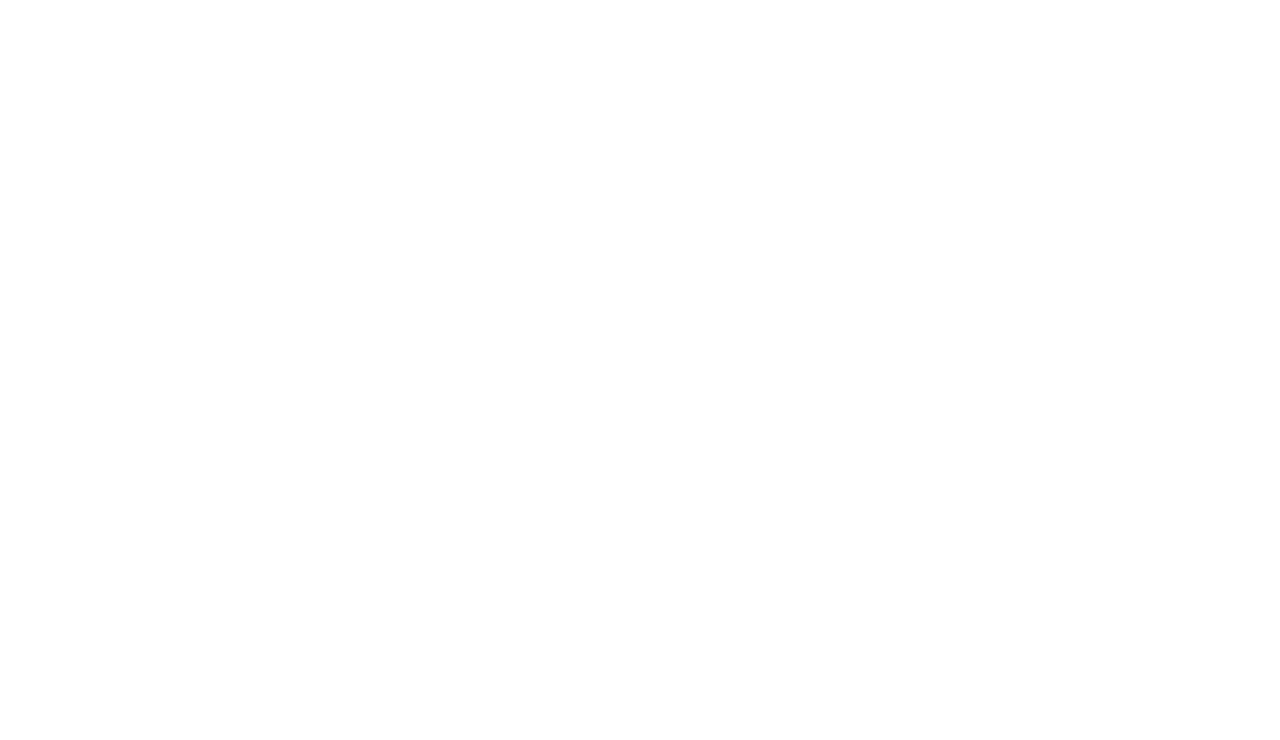
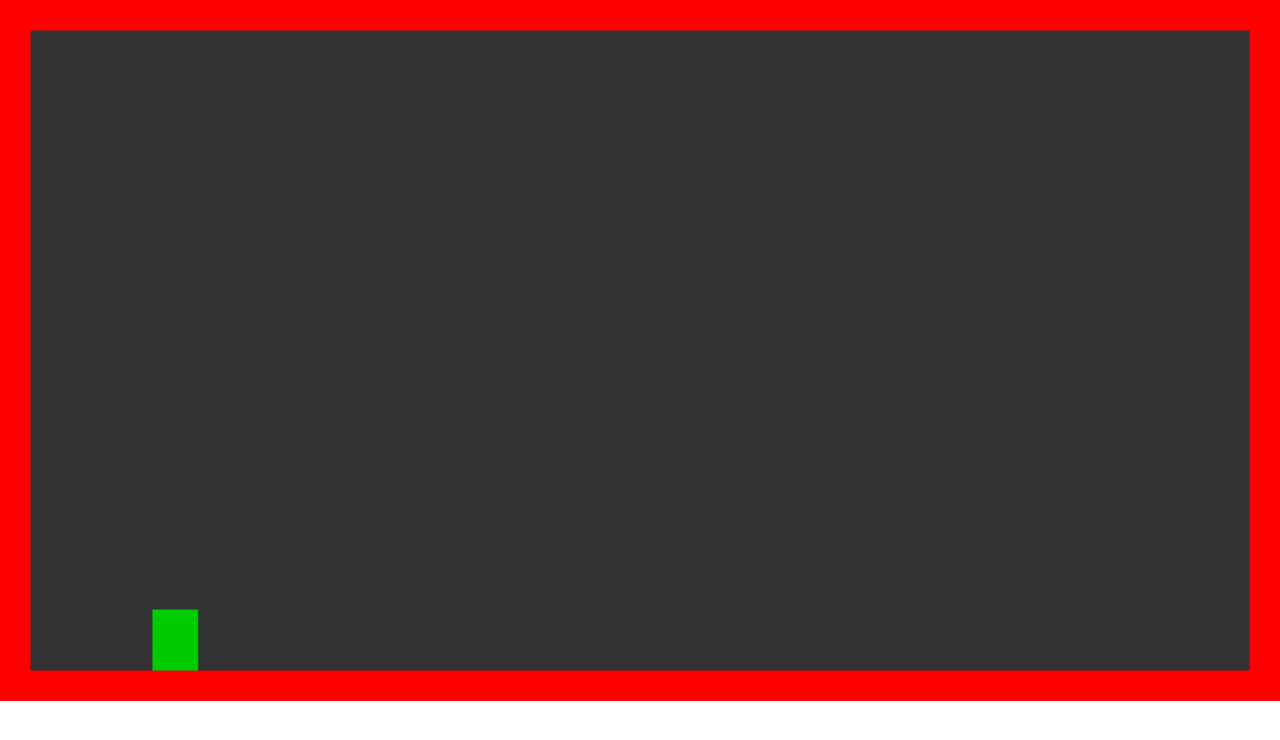
Before and after one commit to 550055/Shuki, a plain HTML site: page index.html in a window 1280 px wide. Drawn offline with Linux system fonts and the light colour scheme.

Commit message:
add base

```diff
--- a/index.html
+++ b/index.html
@@ -2,13 +2,22 @@
 <!DOCTYPE html>
 <html lang="en" dir="ltr">
   <head>
+    <title>Shuki</title>
     <link rel="stylesheet" type="text/css" href="style.css">
+    <script type="text/javascript" src="js/app.js"></script>
+    <script type="text/javascript" src="js/utils/collision.js"></script>
+    <script type="text/javascript" src="js/utils/keyboard.js"></script>
+    <script type="text/javascript" src="js/utils/text.js"></script>
+    <script type="text/javascript" src="js/elements/player.js"></script>
+    <script type="text/javascript" src="js/elements/wall.js"></script>
+    <script type="text/javascript" src="js/game.js"></script>
+    <script type="text/javascript" src="js/app.js"></script>
     <meta charset="utf-8">
     <title></title>
   </head>
   <body>
     <div class="title">
-
+    <canvas id="game" width="840" height="460"></canvas>
     <div/>
   </body>
 </html>
--- /dev/null
+++ b/js/app.js
@@ -0,0 +1,26 @@
+var resize = function(evt) {
+  var canvas = document.getElementById('game');
+  var w = window.innerWidth / canvas.width;
+  var h = window.innerHeight / canvas.height;
+  var scale = Math.min(h, w);
+  canvas.style.width = (canvas.width * scale) + 'px';
+  canvas.style.height = (canvas.height * scale) + 'px';
+};
+
+var load = function() {
+  resize();
+  document.onkeydown = keyboard.press;
+  document.onkeyup = keyboard.release;
+  var canvas = document.getElementById('game');
+  var data = {
+    x: canvas.offsetLeft,
+    y: canvas.oddsetTop,
+    width: canvas.width,
+    height: canvas.height,
+    context: canvas.getContext('2d')
+  };
+  game.start(data);
+};
+
+window.onload = load;
+window.onresize = resize;
--- /dev/null
+++ b/js/elements/player.js
@@ -0,0 +1,26 @@
+var player = {
+  x: 100,
+  y: 0,
+  width: 30,
+  height: 40,
+  backgroundColor: '#0C0',
+  speed: 3,
+  score: 0,
+  move: function() {
+    if(keyboard.left) {
+      this.x -= this.speed;
+    } else if(keyboard.right) {
+      this.x += this.speed;
+    }
+  },
+  update: function() {
+    this.move();
+  },
+  init: function() {
+    this.y = wall.list['bottom'].y - this.height;
+  },
+  render: function() {
+    game.context.fillStyle = this.backgroundColor;
+    game.context.fillRect(this.x, this.y, this.width, this.height);
+  }
+};
--- /dev/null
+++ b/js/elements/wall.js
@@ -0,0 +1,19 @@
+var wall = {
+  list: {},
+  create: function(id, x, y, width, height) {
+    wall.list[id] = {
+      id: id,
+      x: x,
+      y: y,
+      width: width,
+      height: height,
+      backgroundColor: '#f00',
+      init: function() { },
+      update: function() { },
+      render: function() {
+        game.context.fillStyle = this.backgroundColor;
+        game.context.fillRect(this.x, this.y, this.width, this.height);
+      }
+    };
+  }
+};
--- /dev/null
+++ b/js/game.js
@@ -0,0 +1,78 @@
+var game = {
+  x: 0,
+  y: 0,
+  width: 0,
+  height: 0,
+  backgroundColor: '#333',
+  context: null,
+  state: null,
+  lastStateChange: 30,
+  elements: [],
+  start: function(canvas) {
+    game.x = canvas.x;
+    game.y = canvas.y;
+    game.width = canvas.width;
+    game.height = canvas.height;
+    game.context = canvas.context;
+    game.state = gameStatesEnum.playing;
+    wall.create('top', 0, -980, game.width, 1000);
+    wall.create('bottom', 0, game.height-20, game.width, 1000);
+    wall.create('left', -980, 0, 1000, game.height);
+    wall.create('right', game.width-20, 0, 1000, game.height);
+    game.elements.push(wall.list.top);
+    game.elements.push(wall.list.bottom);
+    game.elements.push(wall.list.left);
+    game.elements.push(wall.list.right);
+    game.elements.push(player);
+    for (var i = 0; i < game.elements.length; i++) {
+      game.elements[i].init();
+    }
+    setInterval(game.update, 1000/60);
+  },
+  pause: function() {
+    if(game.state === gameStatesEnum.pause) {
+      game.state = gameStatesEnum.playing;
+    } else if(game.state === gameStatesEnum.playing) {
+      game.state = gameStatesEnum.pause;
+    }
+    game.lastStateChange = 0;
+  },
+  win: function() {},
+  over: function() {},
+  update: function() {
+    ++game.lastStateChange;
+    if(game.state === gameStatesEnum.playing) {
+      for (var i = 0; i < game.elements.length; i++) {
+        game.elements[i].update();
+      }
+    }
+    if(keyboard.p && game.lastStateChange > 30) {
+      game.pause();
+    }
+    game.render();
+  },
+  render: function() {
+    if(game.state === gameStatesEnum.playing) {
+      game.context.fillStyle = game.backgroundColor;
+      game.context.fillRect(game.x, game.y, game.width, game.height);
+      for (var i = 0; i < game.elements.length; i++) {
+        game.elements[i].render();
+      }
+    } else {
+      game.context.fillStyle = 'rgba(50, 50, 50, 0.01)';
+      game.context.fillRect(game.x, game.y, game.width, game.height);
+      switch(game.state) {
+        case gameStatesEnum.pause:
+          text.draw('Pausa', '#fff');
+          break;
+      }
+    }
+  }
+};
+
+var gameStatesEnum = {
+  playing: 'playing',
+  pause: 'pause',
+  win: 'w',
+  over: 'o'
+};
--- /dev/null
+++ b/js/utils/collision.js
@@ -0,0 +1,53 @@
+var collision = {
+  boxes: function(boxA, boxB) {
+    if(boxA === boxB) {
+      return false;
+    }
+    return boxA.x < (boxB.x + boxB.width) &&
+      (boxA.x + boxA.width) > boxB.x &&
+      boxA.y < (boxB.y + boxB.height) &&
+      (boxA.y + boxA.height) > boxB.y;
+  },
+  circles: function(circleA, circleB) {
+    if (circleA === circleB) {
+      return false;
+    }
+    return Math.abs(circleA.x - circleB.x) < (circleA.radius + circleB.radius) &&
+      Math.abs(circleA.y - circleB.y) < (circleA.radius + circleB.radius);
+  },
+  boxAndCircle: function(box, circle) {
+    var distX = Math.abs(circle.x - box.x) - box.width / 2;
+    var distY = Math.abs(circle.y - box.y) - box.height / 2;
+    if (distX > (box.width / 2 + circle.radius) || distY > (box.height / 2 + circle.radius)){
+      return false;
+    }
+    if (distX <= (box.width / 2) || distY <= (box.height / 2)) {
+      return true;
+    }
+    var dx = distX - box.width / 2;
+    var dy = distY - box.height / 2;
+    return (dx * dx + dy * dy) <= (circle.radius * circle.radius);
+  },
+  boxesSide: function(boxA, boxB) {
+    if(boxA === boxB) {
+      return false;
+    }
+    var collision = null;
+    //Check if the 2 rectangle's centers are close enough to be colliding
+    var dx = (boxA.x + boxA.width / 2) - (boxB.x + boxB.width / 2);
+    var dy = (boxA.y + boxA.height / 2) - (boxB.y + boxB.height / 2);
+    var width = (boxA.width + boxB.width) / 2;
+    var height = (boxA.height + boxB.height) / 2;
+    var crossWidth = width * dy;
+    var crossHeight = height * dx;
+    if(Math.abs(dx) <= width && Math.abs(dy) <= height) {
+      //check the intersection depths to determine which side of boxA was most involved in the collision
+      if(crossWidth > crossHeight) {
+        collision = crossWidth > -crossHeight ? 'top' : 'right';
+      } else {
+        collision = crossWidth > -crossHeight ? 'left' : 'bottom';
+      }
+    }
+    return collision;
+  }
+};
--- /dev/null
+++ b/js/utils/keyboard.js
@@ -0,0 +1,25 @@
+var keyboard = {
+  up: false,
+  left: false,
+  right: false,
+  p: false,
+  press: function(evt) {
+    var key = keyboardEnum[evt.code];
+    if(key) {
+      keyboard[key] = true;
+    }
+  },
+  release: function(evt) {
+    var key = keyboardEnum[evt.code];
+    if(key) {
+      keyboard[key] = false;
+    }
+  }
+};
+
+var keyboardEnum = {
+  ArrowUp: 'up',
+  ArrowLeft: 'left',
+  ArrowRight: 'right',
+  KeyP: 'p'
+};
--- /dev/null
+++ b/js/utils/text.js
@@ -0,0 +1,13 @@
+var text = {
+  draw: function(str, color, fontSize, fontFamily, align, baseLine, x, y) {
+    x = x || game.width/2;
+    y = y || game.height/2;
+    fontSize = fontSize || 30;
+    fontFamily = fontFamily || 'monospace';
+    game.context.fillStyle = color;
+    game.context.font = fontSize+'px '+fontFamily;
+    game.context.textAlign = align || 'center';
+    game.context.textBaseline = baseLine || 'center';
+    game.context.fillText(str, x, y);
+  }
+};
--- a/style.css
+++ b/style.css
@@ -1,3 +1,15 @@
-.title{
-  color: red ;
+html, body {
+  margin: 0;
+  padding: 0;
+  width: 100%;
+  height: 100%;
+  text-align:center;
 }
+
+canvas#game{
+  position: relative;
+  overflow: hidden;
+  background: #333;
+  width: 100%;
+  height: 100%;
+}
```
Also changed, not shown: js/utils/trigonometry.js (added, +26 -0 lines).
